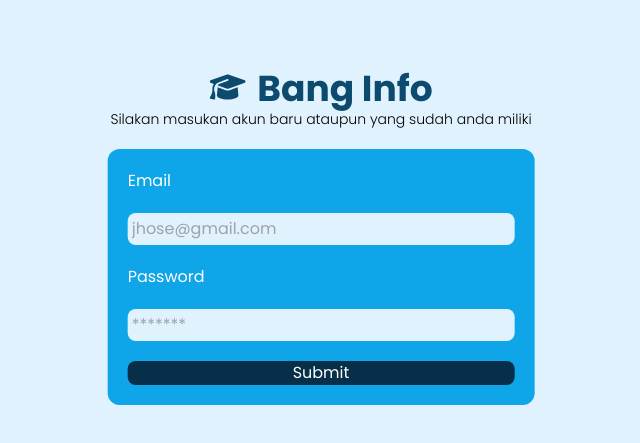
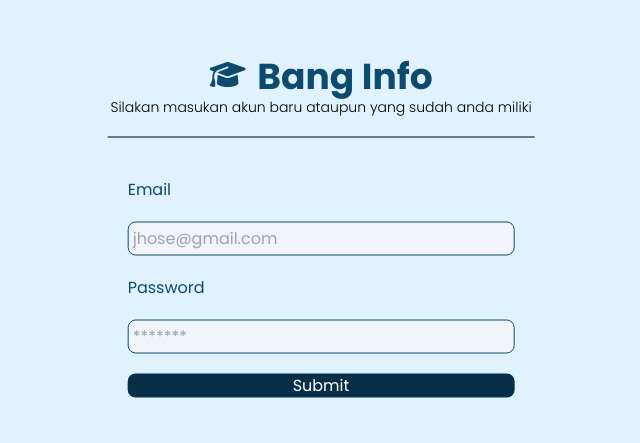
Before and after one commit to Annasaby/FinalProject-GDSC, a React (Vite) app: page /Signup in a window 1280 px wide. Shown: the part 163-606 px from the top of the page, without its empty margins (319-959 px from the left). Built offline with nearby package versions, Linux system fonts and the light colour scheme; the HTML template or start-up script is replaced by a standard one.

Commit message:
menambah fitur login

```diff
--- a/src/components/Content.jsx
+++ b/src/components/Content.jsx
@@ -1,6 +1,19 @@
 import { IoEllipsisVerticalSharp } from "react-icons/io5";
+import {auth} from '../service/firebase'
+import { useEffect, useState } from "react";
 
 export default function Content({content,cardShow}){
+    const [userEmail, setUserEmail] = useState("")
+    useEffect(()=>{
+        const user = auth.currentUser;
+
+
+        if (user !== null) {
+            user.providerData.forEach((profile) => {
+                setUserEmail(profile.email.split("@")[0]);
+            });
+        }
+    },[]);
 
     // console.log(cardShow);
     const shouldDisplayContent = () => {
@@ -9,8 +22,6 @@ export default function Content({content,cardShow}){
         } else if (cardShow === "Beasiswa" && content.category === "Beasiswa") {
             return true;
         } else if (cardShow === "Lomba" && content.category === "Lomba") {
-            return true;
-        } else if (cardShow === "") {
             return true;
         }
         return false;
@@ -23,7 +34,7 @@ export default function Content({content,cardShow}){
     return(
         <div className={`overflow-x-hidden flex flex-col gap-2 items-center ${content.category === 'Beasiswa' ? 'bg-emerald-200 border-emerald-400' : 'bg-sky-200 border-sky-400'}  border-[1px] rounded-xl p-5 shadow-lg`}>
             <div className="flex justify-between items-center w-full">
-            <p className="text-xs md:text-sm">Creator: {content.creator}</p>
+            <p className="text-xs md:text-sm">{userEmail}</p>
             <IoEllipsisVerticalSharp className="cursor-pointer" />
             </div>
             <p className=" font-medium">{content.title}</p>
--- a/src/components/SignupForm.jsx
+++ b/src/components/SignupForm.jsx
@@ -1,32 +1,78 @@
-import { Link } from "react-router-dom";
+import { useNavigate } from "react-router-dom";
 import { FaGraduationCap } from "react-icons/fa6";
+import { useState } from "react";
+
+import { createUserWithEmailAndPassword, signInWithEmailAndPassword } from 'firebase/auth';
+import {auth} from '../service/firebase'
 
 export default function SignupForm(){
+    const [email, setEmail] = useState('');
+    const [password, setPassword] = useState('');
+    const [error, setError] = useState(null);
+    const [isSignUp, setIsSignUp] = useState(true);
+
+    const navigate = useNavigate();
+
+    const handleSubmit = (event) => {
+        event.preventDefault();
+        setError(null);
+
+        if (isSignUp) {
+          createUserWithEmailAndPassword(auth, email, password)
+            .then((userCredential) => {
+              navigate("/home");
+            })
+            .catch((error) => {
+              if (error.code === 'auth/email-already-in-use') {
+                    setIsSignUp(false);
+                    handleSignIn();
+                } else {
+                    setError(error.message);
+                    console.log(error);
+                }
+            });
+        } else {
+          handleSignIn();
+        }
+      };
+
+      function handleSignIn(){
+        signInWithEmailAndPassword(auth, email, password)
+            .then((userCredential) => {
+              navigate("/home");
+            })
+            .catch((error) => {
+              setError(error.message);
+              console.log(error);
+            });
+      }
 
 
     return(
         <div className="fixed flex flex-col gap-5 top-1/2 left-1/2 -translate-x-1/2  -translate-y-1/2 w-2/3 md:w-1/3">
             <div className="flex flex-col items-center">
-            <h1 className="flex gap-3 text-4xl font-bold text-sky-900"><span><FaGraduationCap /></span>Bang Info</h1>
-            <p className="text-sm font-light">Silakan masukan akun baru ataupun yang sudah anda miliki</p>
+                <h1 className="flex gap-3 text-4xl font-bold text-sky-900"><span><FaGraduationCap /></span>Bang Info</h1>
+                <p className="text-sm font-light">Silakan masukan akun baru ataupun yang sudah anda miliki</p>
             </div>
-            <div className="bg-sky-500 p-5 rounded-xl">
+            <hr className="w-full border-t border-black" />
+            <div className=" p-5 rounded-xl">
 
-                <form className="flex flex-col gap-5">
-                <label className="text-white" >Email</label>
-                <input className="bg-sky-100 rounded-lg p-1" type="text" placeholder="jhose@gmail.com"/>
-                <label className="text-white" >Password</label>
-                <input className="bg-sky-100 rounded-lg p-1" type="password" placeholder="*******"/>
+                <form onSubmit={handleSubmit} className="flex flex-col gap-5">
+                    <label className="text-sky-900" >Email</label>
+                    <input value={email} onChange={(e) => setEmail(e.target.value)} className="bg-slate-100 border-[1px] border-sky-900 rounded-lg p-1" type="text" placeholder="jhose@gmail.com" required/>
+                    <label className="text-sky-900" >Password</label>
+                    <input value={password} onChange={(e) => setPassword(e.target.value)} className="bg-slate-100 border-[1px] border-sky-900 rounded-lg p-1" type="password" placeholder="*******" required/>
 
-                <Link to={"/home"} className="">
-                <button className="w-full bg-sky-950 text-white hover:bg-sky-100 hover:text-sky-950 ease-in-out transition-all delay-75 rounded-lg" type="submit">
-                    Submit
-                </button>
-                </Link>
+
+                    <button className="w-full bg-sky-950 text-white hover:bg-sky-100 hover:text-sky-950 ease-in-out transition-all delay-75 rounded-lg" type="submit">
+                        Submit
+                    </button>
+
 
                 </form>
 
             </div>
+            {error && <p className="text-xs text-red-500 mt-2">Terjadi kesalahan periksa kembali email dan password anda</p>}
         </div>
     )
 }
--- a/src/pages/Home.jsx
+++ b/src/pages/Home.jsx
@@ -6,6 +6,8 @@ import ContentList from '../components/ContentList'
 import '../index.css'
 import { contentDefault } from '../utils/index'
 import CreatContent from '../components/CreateContent'
+
+// import {db} from '../service/firebase'
 
 export default function Home() {
     const [fill, setFill] = useState(contentDefault)
--- a/src/service/firebase.js
+++ b/src/service/firebase.js
@@ -1,5 +1,6 @@
 import { initializeApp } from "firebase/app";
 import { getFirestore } from "firebase/firestore";
+import { getAuth } from "firebase/auth";
 
 // Your web app's Firebase configuration
 const firebaseConfig = {
@@ -13,4 +14,8 @@ const firebaseConfig = {
 
 // Initialize Firebase
 const app = initializeApp(firebaseConfig);
-export const db = getFirestore(app);
+
+const auth = getAuth(app);
+const db = getFirestore(app);
+
+export {auth, db}
```
